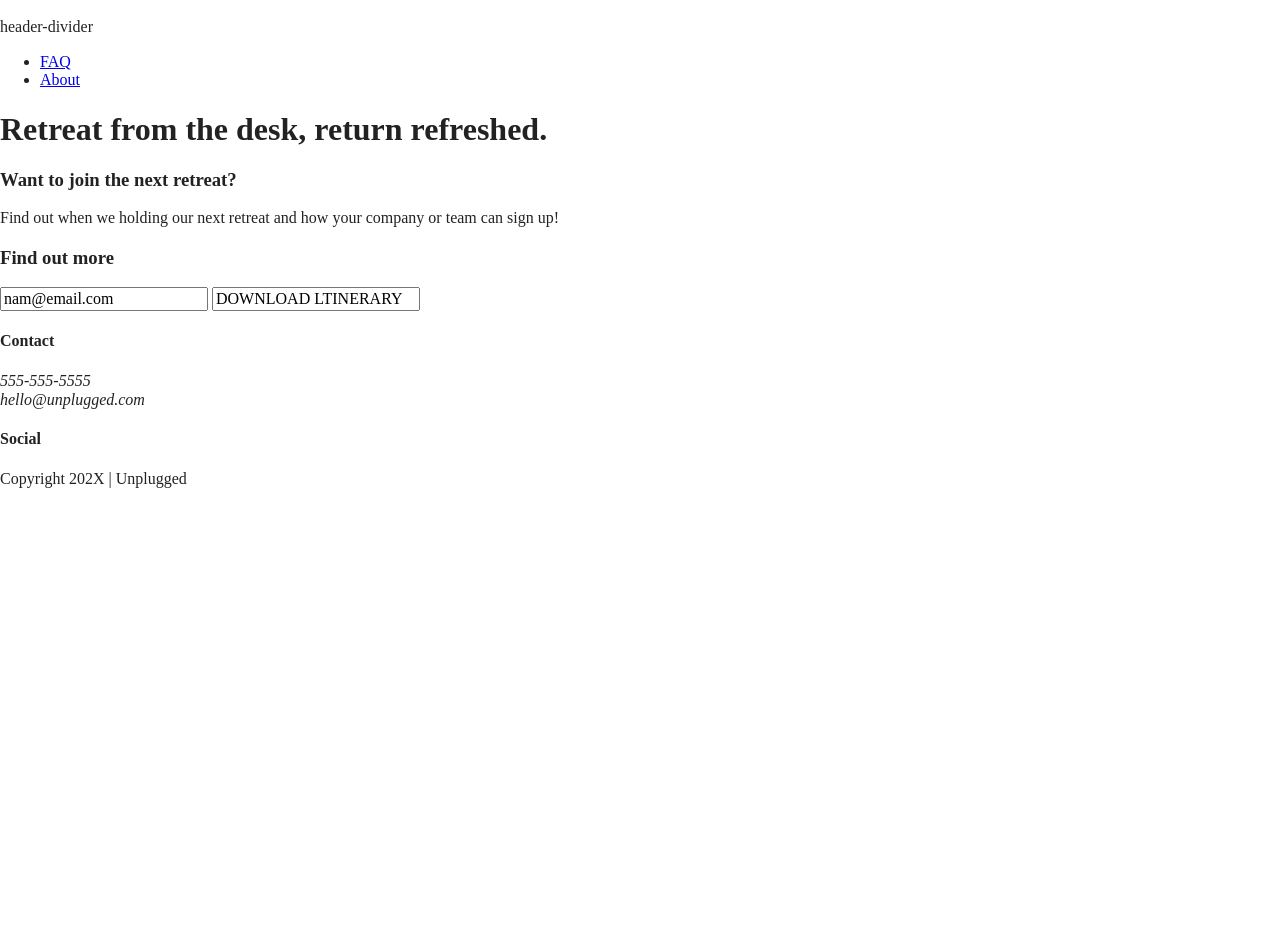
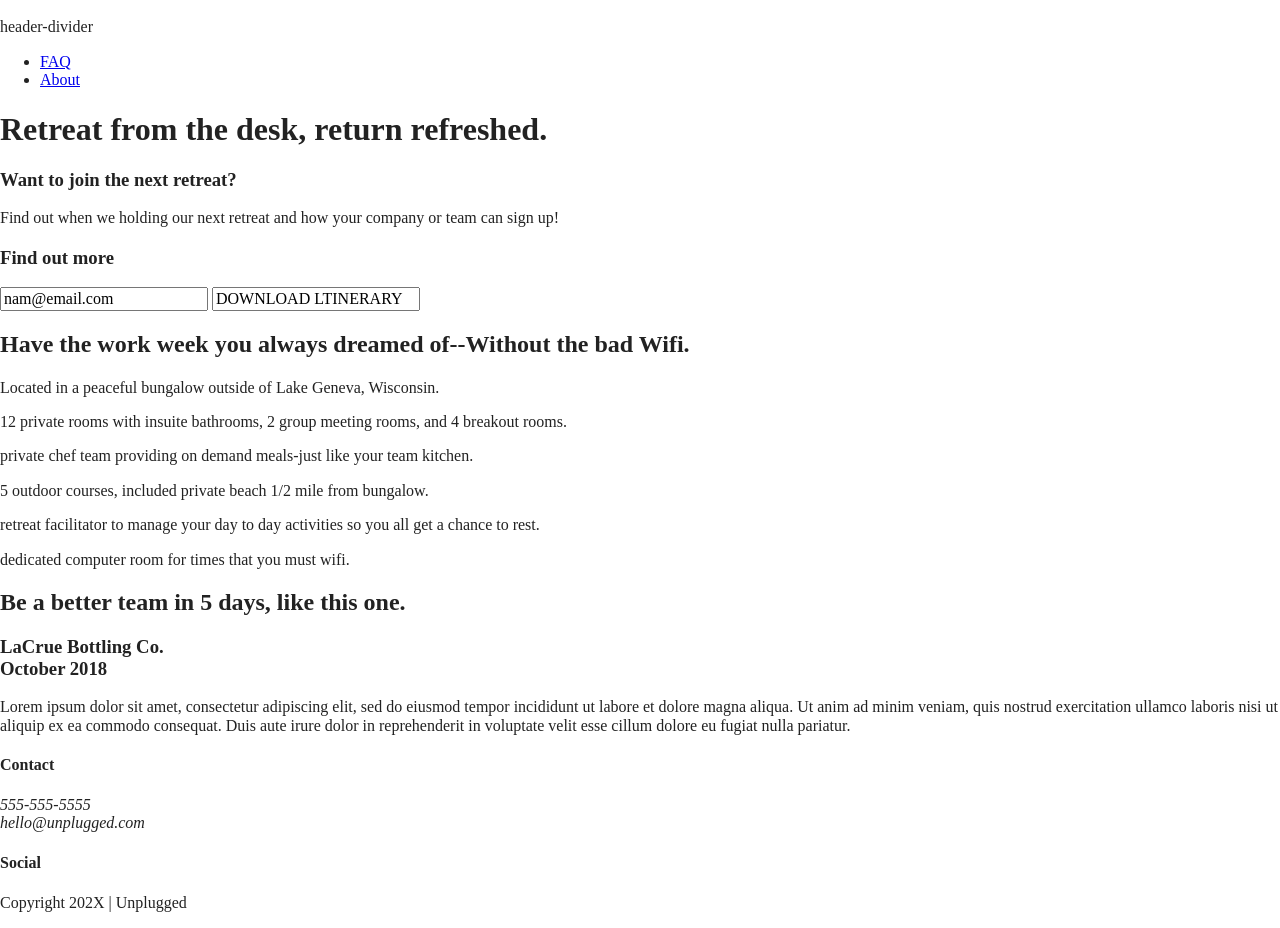
Before and after one commit to highsun0000/unplugged, a website built with Parcel: page index.html in a window 1280 px wide. Before the commit the page ends 800 px from the top, so only its background shows below. Built offline with nearby package versions, Linux system fonts and the light colour scheme.

Commit message:
Finish coding home page

```diff
--- a/index.html
+++ b/index.html
@@ -58,6 +58,48 @@
       </div>
       </div>
     </aside>
+    <section class="features">
+      <div class="content-wrapper">
+        <h2>Have the work week you always dreamed of--Without the bad Wifi.</h2>
+        <div class="features-items">
+        <article>
+          <p class="fontawesome-icon"></p>
+    <p class="features-item-description">Located in a peaceful bungalow outside of Lake Geneva, Wisconsin.</p>
+        </article>
+        <article>
+          <p class="fontawesome-icon"></p>
+          <p class="features-item-description">12 private rooms with insuite bathrooms, 2 group meeting rooms, and 4 breakout rooms.</p>
+        </article>
+        <article>
+          <p class="fontawesome-icon"></p>
+          <p class="features-item-description">private chef team providing on demand meals-just like your team kitchen.</p>
+        </article>
+        <article>
+          <p class="fontawesome-icon"></p>
+          <p class="features-item-description">5 outdoor courses, included private beach 1/2 mile from bungalow.</p>
+        </article>
+        <article>
+          <p class="fontawesome-icon"></p>
+          <p class="features-item-description">retreat facilitator to manage your day to day activities so you all get a chance to rest.</p>
+        </article>
+        <article>
+          <p class="fontawesome-icon"></p>
+          <p class="features-item-description">dedicated computer room for times that you must wifi.</p>
+        </article>
+        </div>
+      </div>
+    </section>
+    <section class="reviews">
+      <div class="content-wrapper">
+        <h2>Be a better team in 5 days, like this one.</h2>
+        <article>
+          <h3>LaCrue Bottling Co.<br>
+          October 2018</h3>
+          <p>Lorem ipsum dolor sit amet, consectetur adipiscing elit, sed do eiusmod tempor incididunt ut labore et dolore magna aliqua. Ut anim ad minim veniam, quis nostrud exercitation ullamco laboris nisi ut aliquip ex ea commodo consequat. Duis aute irure dolor in reprehenderit in voluptate velit esse cillum dolore eu fugiat nulla pariatur.</p>
+          </article>
+
+      </div>
+    </section>
   </main>
   <footer>
     <div class="content-wrapper">
```
